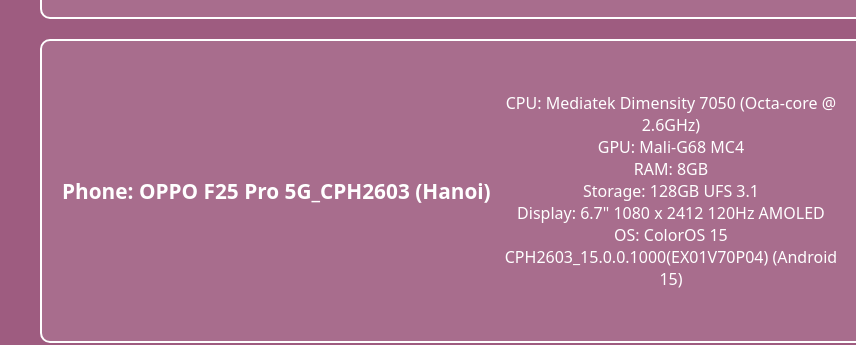
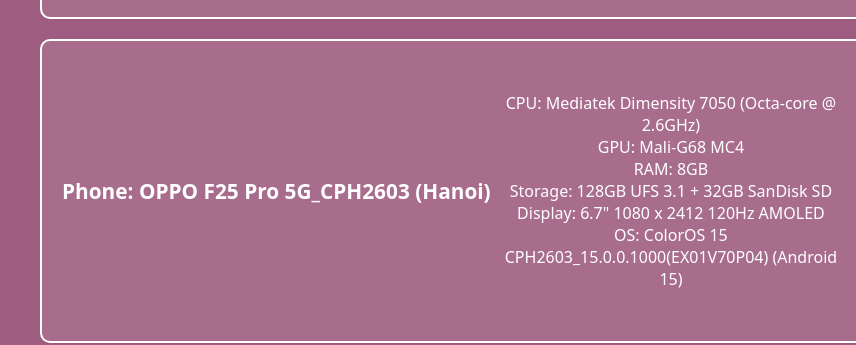
Before and after one commit to yukimiinato/pages, a plain HTML site: page devices/index.html in a window 1280 px wide. Shown: the part 578-923 px from the top of the page, 0-856 px from the left. Drawn offline with Linux system fonts and the light colour scheme; grey boxes are pictures that could not be loaded; files whose address does not match are found by name.

Commit message:
updation

```diff
--- a/devices/index.html
+++ b/devices/index.html
@@ -33,7 +33,7 @@
                     CPU: Mediatek Dimensity 7050 (Octa-core @ 2.6GHz)<br>
                     GPU: Mali-G68 MC4<br>
                     RAM: 8GB<br>
-                    Storage: 128GB UFS 3.1<br>
+                    Storage: 128GB UFS 3.1 + 32GB SanDisk SD<br>
                     Display: 6.7" 1080 x 2412 120Hz AMOLED<br>
                     OS: ColorOS 15 CPH2603_15.0.0.1000(EX01V70P04) (Android 15)<br>
                 </p>
```
